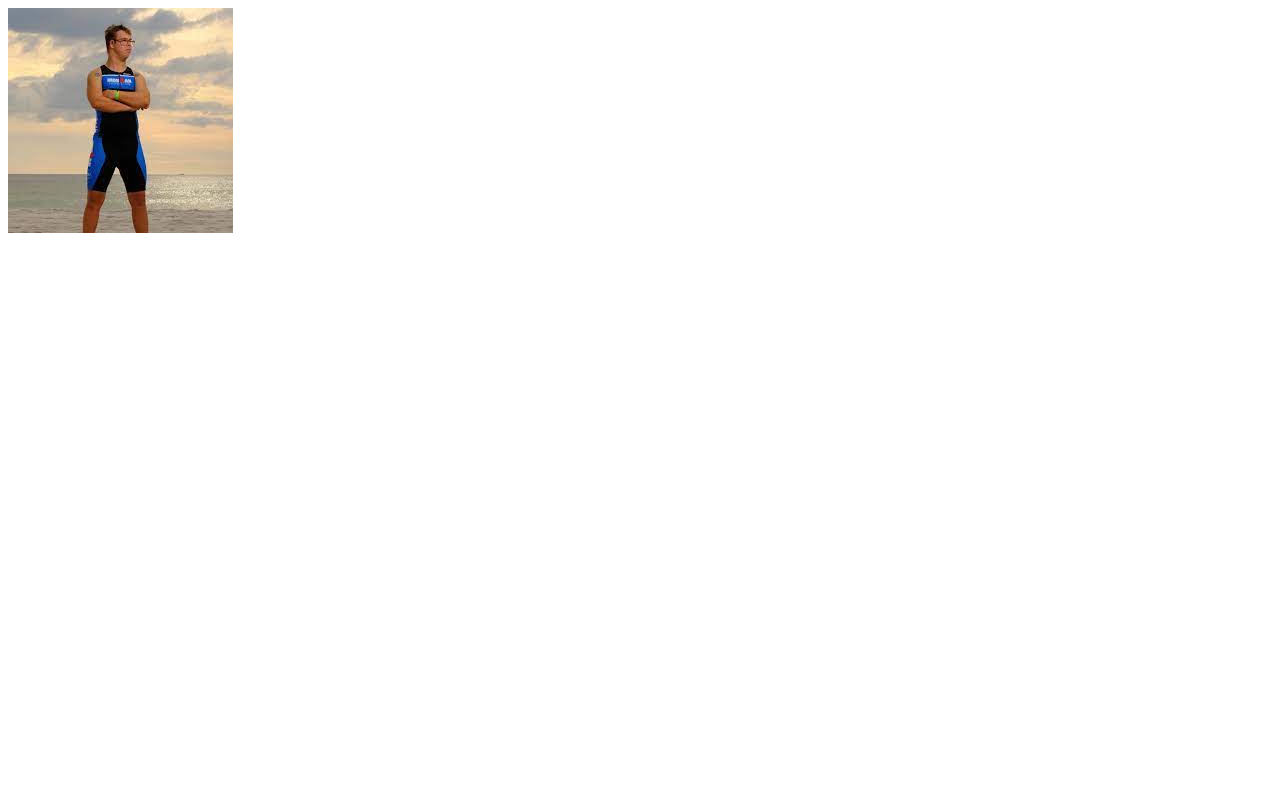
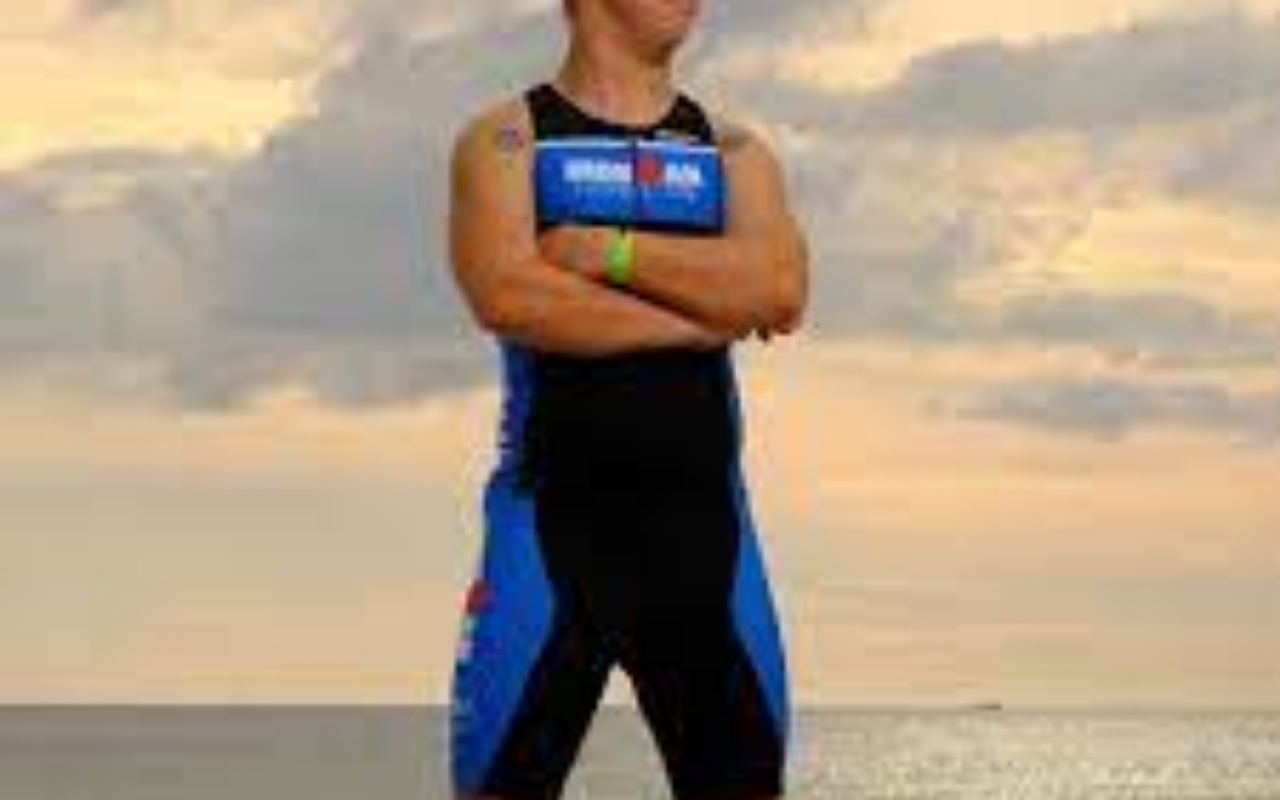
Before and after one commit to PORTICIIGTOERJTBIO3/PORTICIIGTOERJTBIO3.github.io, a plain HTML site: page down.html in a window 1280 px wide. Drawn offline with Linux system fonts and the light colour scheme.

Commit message:
Update down.html

```diff
--- a/down.html
+++ b/down.html
@@ -4,5 +4,16 @@
   <meta charset="UTF-8">
   <meta name="viewport" content="width=device-width, initial-scale=1.0">
   <title>Il Mio Sito Semplice</title>
-  <img src="images.jpeg">
+  <style>
+    body {
+      margin: 0;
+      padding: 0;
+      background-image: url('images.jpeg');
+      background-size: cover;
+      background-position: center;
+      background-attachment: fixed;
+      height: 100vh;
+    }
+  </style>
 </head>
+</html>
```
